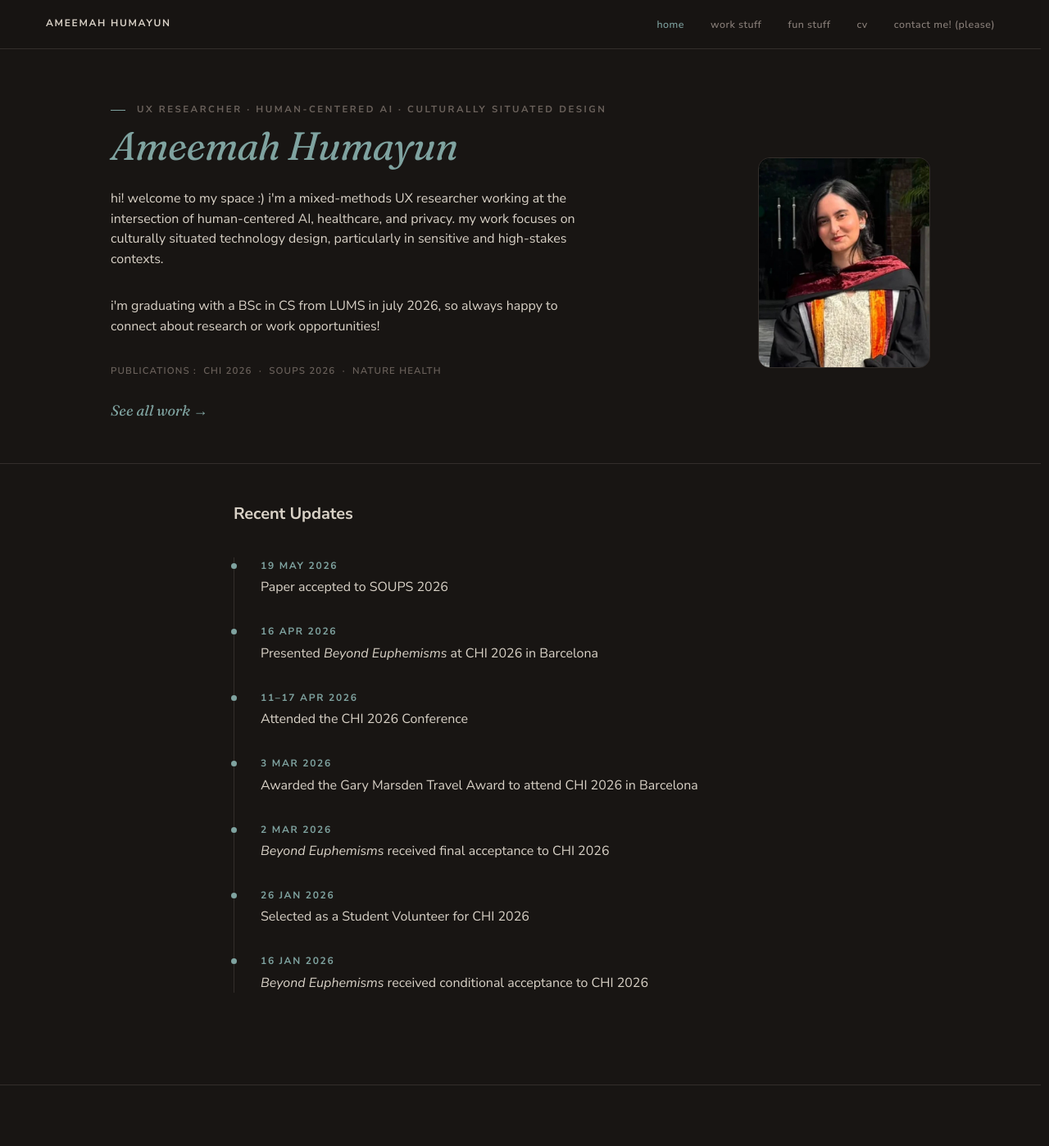
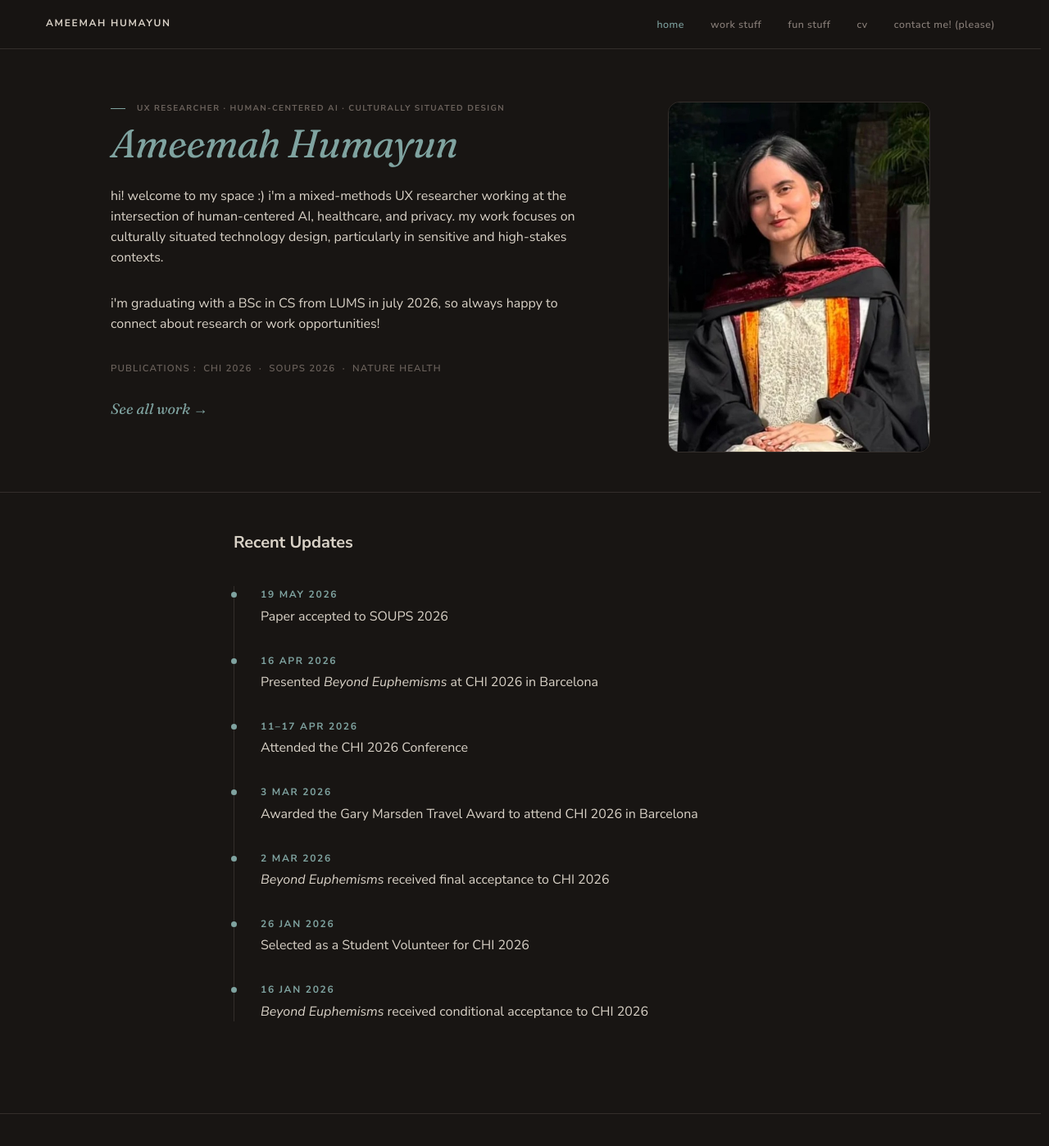
Before and after one commit to ameemahumayun/ameemahumayun.github.io, a Jekyll site: the page built from index.html, in a window 1280 px wide and 1400 px high. Shown: the whole window at 82% size. Built offline with Jekyll 4.4.1, drawn with Linux system fonts in a browser that asks for light colours.

Commit message:
Make hero portrait bigger and height-matched to intro text
Re-crops the photo taller (head to folded hands) and switches the
hero layout from grid to flex with align-items: stretch, so the
avatar's height tracks the intro text block instead of a fixed size.
Tightens the gap between text and photo, and trims the eyebrow's
font-size/tracking so it still fits on one line at the new proportions.

```diff
--- a/assets/css/components.css
+++ b/assets/css/components.css
@@ -658,20 +658,27 @@
    rounded rectangle matching the source photo's proportions (not a circle).
    Drop your image at /assets/images/me.jpg — until then a placeholder shows.
    Uses the wide container (not the prose-narrow default) so the extra
-   avatar column has room without squeezing the eyebrow onto two lines. */
+   avatar column has room without squeezing the eyebrow onto two lines.
+   Flex (not grid) so align-items: stretch lets the avatar's height track
+   the intro text block's height — the portrait grows/shrinks with copy
+   length instead of sitting at a fixed size. */
 .hero--profile .hero__inner {
   max-width: var(--container-wide);
-  display: grid;
-  grid-template-columns: 1fr auto;
-  gap: var(--space-6);
-  align-items: center;
+  display: flex;
+  align-items: stretch;
+  gap: var(--space-4);
 }
-.hero__text { min-width: 0; }
-.hero--profile .eyebrow-rule { white-space: nowrap; }
+.hero__text { flex: 1 1 auto; min-width: 0; }
+.hero--profile .eyebrow-rule {
+  white-space: nowrap;
+  font-size: 10px;
+  letter-spacing: var(--tracking-wider);
+}
 .hero__avatar {
-  width: 210px;
-  aspect-ratio: 600 / 733;
+  width: auto;
   height: auto;
+  max-width: 320px;
+  aspect-ratio: 600 / 802;
   border-radius: 14px;
   object-fit: cover;
   border: 1px solid var(--color-border);
@@ -695,12 +702,17 @@
 
 @media (max-width: 768px) {
   .hero--profile .hero__inner {
-    grid-template-columns: 1fr;
+    flex-direction: column;
+    align-items: flex-start;
     gap: var(--space-4);
   }
   /* Image first, then text on mobile */
-  .hero__avatar { order: -1; width: 150px; height: auto; }
-  .hero--profile .eyebrow-rule { white-space: normal; }
+  .hero__avatar { order: -1; width: 190px; height: auto; max-width: none; }
+  .hero--profile .eyebrow-rule {
+    white-space: normal;
+    font-size: 11.5px;
+    letter-spacing: var(--tracking-widest);
+  }
 }
 
 
--- a/index.html
+++ b/index.html
@@ -23,7 +23,7 @@ description: Mixed-methods UX researcher working on human-centered AI for health
         <a href="{{ '/work/' | relative_url }}" class="serif" style="font-size:1.125rem;">See all work &rarr;</a>
       </p>
     </div>
-    <img class="hero__avatar" src="{{ '/assets/images/me.jpg' | relative_url }}" alt="Portrait of Ameemah Humayun" width="210" height="257">
+    <img class="hero__avatar" src="{{ '/assets/images/me.jpg' | relative_url }}" alt="Portrait of Ameemah Humayun" width="600" height="802">
   </div>
 </header>
 
```
Also changed, not shown: assets/images/me.jpg.
